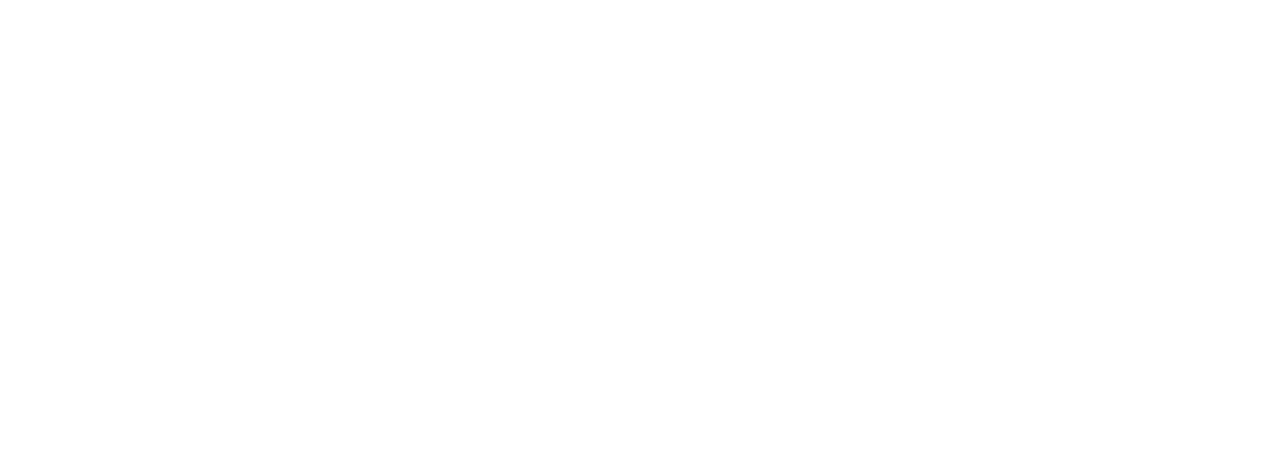
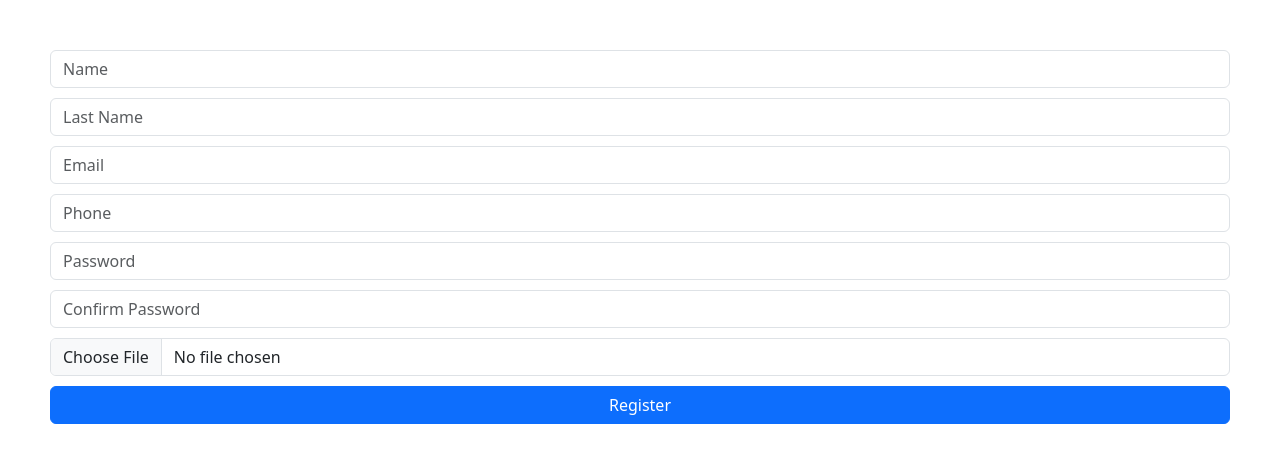
Before and after one commit to serhiiherasymiuk/my-app, a React (Create React App) app: page /register in a window 1280 px wide. Before the commit this address had no page. Shown: the top 462 px of the page. Built offline with nearby package versions, Linux system fonts and the light colour scheme.

Commit message:
Added Register page

```diff
--- a/src/App.tsx
+++ b/src/App.tsx
@@ -6,6 +6,7 @@
 import { AdminLayout } from "./components/admin/container/AdminLayout";
 import { AdminDashboard } from "./components/admin/dashboard/AdminDashboard";
 import { Login } from "./components/login/Login";
+import { Register } from "./components/register/Register";
 
 function App() {
   return (
@@ -13,6 +14,7 @@
       <Routes>
         <Route path="/"></Route>
         <Route path={"/login"} element={<Login />} />
+        <Route path={"/register"} element={<Register />} />
         <Route path={"/admin"} element={<AdminLayout />}>
           <Route index element={<AdminDashboard />} />
           <Route path="category">
--- /dev/null
+++ b/src/components/register/Register.tsx
@@ -0,0 +1,194 @@
+import { Formik, Form, Field, ErrorMessage } from "formik";
+import * as Yup from "yup";
+import http_common from "../../http_common";
+import { useNavigate } from "react-router-dom";
+import { IRegister } from "../../interfaces/auth";
+
+export const Register = () => {
+  const initialValues: IRegister = {
+    image: null,
+    email: "",
+    lastName: "",
+    name: "",
+    phone: "",
+    password: "",
+    password_confirmation: "",
+  };
+
+  const registerSchema = Yup.object().shape({
+    name: Yup.string().required("Name is required"),
+    lastName: Yup.string().required("Last name is required"),
+    email: Yup.string().required("Email is required").email("Invalid email"),
+    phone: Yup.string().required("Phone is required"),
+    password: Yup.string().required("Password is required"),
+    password_confirmation: Yup.string()
+      .required("Password confirmation is required")
+      .oneOf([Yup.ref("password")], "Passwords must match"),
+    image: Yup.mixed().required("Image is required"),
+  });
+
+  const navigate = useNavigate();
+
+  const handleSubmit = async (values: IRegister) => {
+    try {
+      await registerSchema.validate(values);
+
+      console.log(values);
+
+      await http_common.post("api/auth/register", values, {
+        headers: {
+          "Content-Type": "multipart/form-data",
+        },
+      });
+
+      navigate("/");
+    } catch (error) {
+      console.error("Error during registration:", error);
+    }
+  };
+
+  return (
+    <Formik
+      initialValues={initialValues}
+      onSubmit={handleSubmit}
+      validationSchema={registerSchema}
+    >
+      {({ errors, touched, setFieldValue }) => (
+        <Form>
+          <div className="form-group">
+            <Field
+              type="text"
+              className={`form-control ${
+                errors.name && touched.name ? "is-invalid" : ""
+              }`}
+              placeholder="Name"
+              name="name"
+              aria-label="Name"
+              aria-describedby="basic-addon1"
+            />
+            <ErrorMessage
+              name="name"
+              component="div"
+              className="invalid-feedback"
+            />
+          </div>
+          <div className="form-group">
+            <Field
+              type="text"
+              className={`form-control ${
+                errors.lastName && touched.lastName ? "is-invalid" : ""
+              }`}
+              placeholder="Last Name"
+              name="lastName"
+              aria-label="Last Name"
+              aria-describedby="basic-addon2"
+            />
+            <ErrorMessage
+              name="lastName"
+              component="div"
+              className="invalid-feedback"
+            />
+          </div>
+          <div className="form-group">
+            <Field
+              type="email"
+              className={`form-control ${
+                errors.email && touched.email ? "is-invalid" : ""
+              }`}
+              placeholder="Email"
+              name="email"
+              aria-label="Email"
+              aria-describedby="basic-addon3"
+            />
+            <ErrorMessage
+              name="email"
+              component="div"
+              className="invalid-feedback"
+            />
+          </div>
+          <div className="form-group">
+            <Field
+              type="text"
+              className={`form-control ${
+                errors.phone && touched.phone ? "is-invalid" : ""
+              }`}
+              placeholder="Phone"
+              name="phone"
+              aria-label="Phone"
+              aria-describedby="basic-addon4"
+            />
+            <ErrorMessage
+              name="phone"
+              component="div"
+              className="invalid-feedback"
+            />
+          </div>
+          <div className="form-group">
+            <Field
+              type="password"
+              className={`form-control ${
+                errors.password && touched.password ? "is-invalid" : ""
+              }`}
+              placeholder="Password"
+              name="password"
+              aria-label="Password"
+              aria-describedby="basic-addon5"
+            />
+            <ErrorMessage
+              name="password"
+              component="div"
+              className="invalid-feedback"
+            />
+          </div>
+          <div className="form-group">
+            <Field
+              type="password"
+              className={`form-control ${
+                errors.password_confirmation && touched.password_confirmation
+                  ? "is-invalid"
+                  : ""
+              }`}
+              placeholder="Confirm Password"
+              name="password_confirmation"
+              aria-label="Confirm Password"
+              aria-describedby="basic-addon6"
+            />
+            <ErrorMessage
+              name="password_confirmation"
+              component="div"
+              className="invalid-feedback"
+            />
+          </div>
+          <div className="form-group">
+            <input
+              type="file"
+              className={`form-control ${
+                errors.image && touched.image ? "is-invalid" : ""
+              }`}
+              placeholder="Image file"
+              name="image"
+              aria-label="Image file"
+              aria-describedby="basic-addon7"
+              onChange={(event) => {
+                const file =
+                  event.currentTarget.files && event.currentTarget.files[0];
+                if (file) {
+                  setFieldValue("image", file);
+                }
+              }}
+            />
+            <ErrorMessage
+              name="image"
+              component="div"
+              className="invalid-feedback"
+            />
+          </div>
+
+          <button type="submit" className="btn btn-primary">
+            Register
+          </button>
+        </Form>
+      )}
+    </Formik>
+  );
+};
```
Also changed, not shown: src/interfaces/auth.ts (+4 -4 lines).
